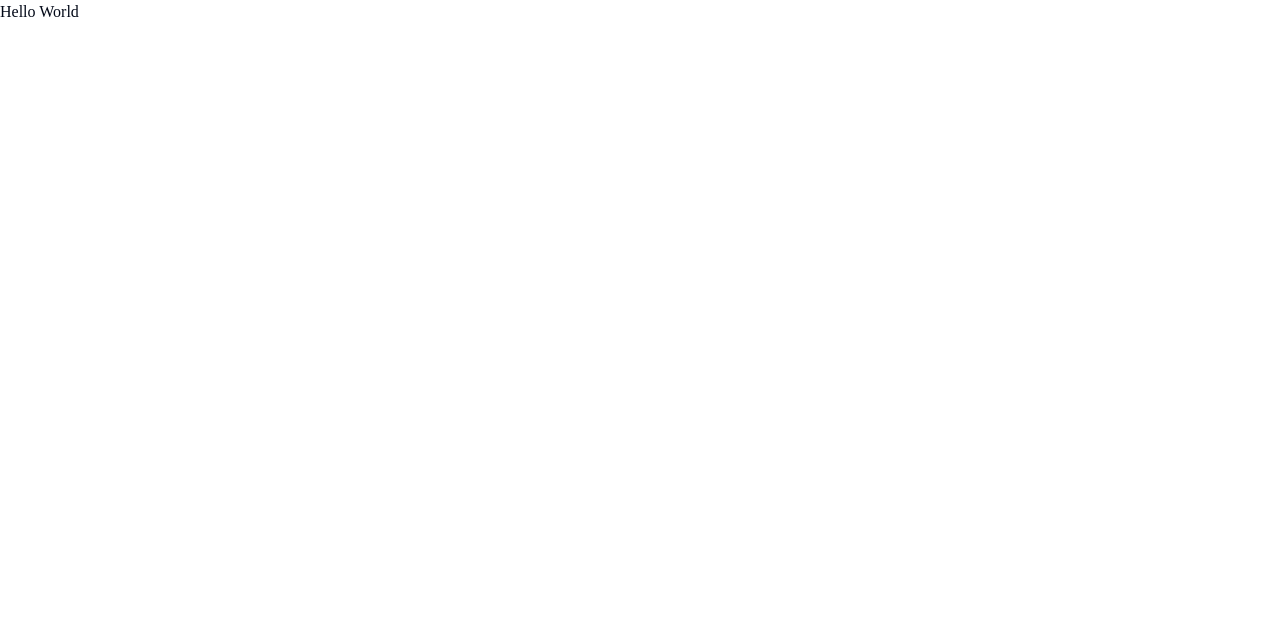
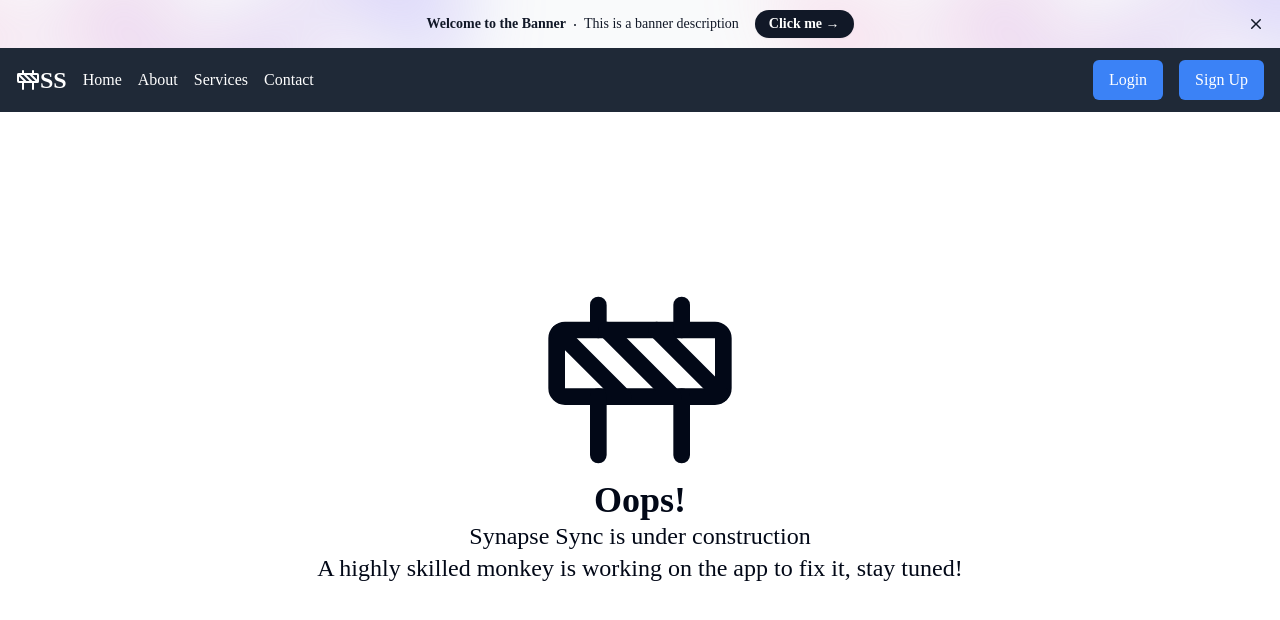
Before and after one commit to KartikDotDev/mykanban-next14, a Next.js app: page / in a window 1280 px wide. Shown: the top 620 px of the page. Built offline with nearby package versions, Linux system fonts and the light colour scheme.

Commit message:
test fix

```diff
--- a/app/(auth)/sign-in/[[...sign-in]]/page.tsx
+++ b/app/(auth)/sign-in/[[...sign-in]]/page.tsx
@@ -1,6 +1,6 @@
-import { SignIn } from "@clerk/nextjs";
+// import { SignIn } from "@clerk/nextjs";
 
-export default function Page() {
+export default function SignIn() {
   // return <SignIn />;
   return (
     <div>
--- a/app/(auth)/sign-up/[[...sign-up]]/page.tsx
+++ b/app/(auth)/sign-up/[[...sign-up]]/page.tsx
@@ -1,6 +1,6 @@
-import { SignUp } from "@clerk/nextjs";
+// import { SignUp } from "@clerk/nextjs";
 
-export default function Page() {
+export default function SignUp() {
   // return <SignUp />;
   return (
     <div>
--- a/app/(root)/page.tsx
+++ b/app/(root)/page.tsx
@@ -1,45 +1,42 @@
-// import { Construction } from "lucide-react";
-// import  Banner  from "@/components/banner";
+import { Construction } from "lucide-react";
+import  Banner  from "@/components/banner";
 
 export default function Home() {
   return (
-    // <main className="flex flex-col h-[100vh]">
-    //   <Banner />
+    <main className="flex flex-col h-[100vh]">
+      <Banner />
 
-    //   {/* Navbar Component */}
-    //   <nav className="flex justify-between items-center w-full h-16 bg-gray-800 text-white">
-    //     <div className="flex justify-between items-center">
-    //       <Construction size={24} className="ml-4" />
-    //       <h1 className="text-2xl font-bold">SS</h1>
-    //       <ul className="flex">
-    //         <li className="ml-4">Home</li>
-    //         <li className="ml-4">About</li>
-    //         <li className="ml-4">Services</li>
-    //         <li className="ml-4">Contact</li>
-    //       </ul>
-    //     </div>
-    //     <div className="flex justify-between items-center">
-    //       <button className="bg-blue-500 text-white px-4 py-2 rounded-md mr-4">
-    //         Login
-    //       </button>
-    //       <button className="bg-blue-500 text-white px-4 py-2 rounded-md mr-4">
-    //         Sign Up
-    //       </button>
-    //     </div>
-    //   </nav>
-    //   {/* Navbar ends here */}
+      {/* Navbar Component */}
+      <nav className="flex justify-between items-center w-full h-16 bg-gray-800 text-white">
+        <div className="flex justify-between items-center">
+          <Construction size={24} className="ml-4" />
+          <h1 className="text-2xl font-bold">SS</h1>
+          <ul className="flex">
+            <li className="ml-4">Home</li>
+            <li className="ml-4">About</li>
+            <li className="ml-4">Services</li>
+            <li className="ml-4">Contact</li>
+          </ul>
+        </div>
+        <div className="flex justify-between items-center">
+          <button className="bg-blue-500 text-white px-4 py-2 rounded-md mr-4">
+            Login
+          </button>
+          <button className="bg-blue-500 text-white px-4 py-2 rounded-md mr-4">
+            Sign Up
+          </button>
+        </div>
+      </nav>
+      {/* Navbar ends here */}
 
-    //   <div className="flex h-[80vh] flex-col justify-center">
-    //     <div className="flex flex-col items-center">
-    //       <Construction size={200} />
-    //       <h1 className="text-4xl font-bold">Oops!</h1>
-    //       <p className="text-2xl">Synapse Sync is under construction</p>
-    //       <p className="text-2xl">A highly skilled monkey is working on the app to fix it, stay tuned!</p>
-    //     </div>
-    //   </div>
-    // </main>
-    <div>
-      Hello World
+      <div className="flex h-[80vh] flex-col justify-center">
+        <div className="flex flex-col items-center">
+          <Construction size={200} />
+          <h1 className="text-4xl font-bold">Oops!</h1>
+          <p className="text-2xl">Synapse Sync is under construction</p>
+          <p className="text-2xl">A highly skilled monkey is working on the app to fix it, stay tuned!</p>
+        </div>
       </div>
+    </main>
   );
 }
--- a/middleware.ts
+++ b/middleware.ts
@@ -2,10 +2,10 @@
 
 export default authMiddleware({
   // Routes that can be accessed while signed out
-  publicRoutes: ['/*'],
+  publicRoutes: ['/'],
   // Routes that can always be accessed, and have
   // no authentication information
-  ignoredRoutes: ['/*'],
+  ignoredRoutes: ['/'],
 });
 
 export const config = {
```
